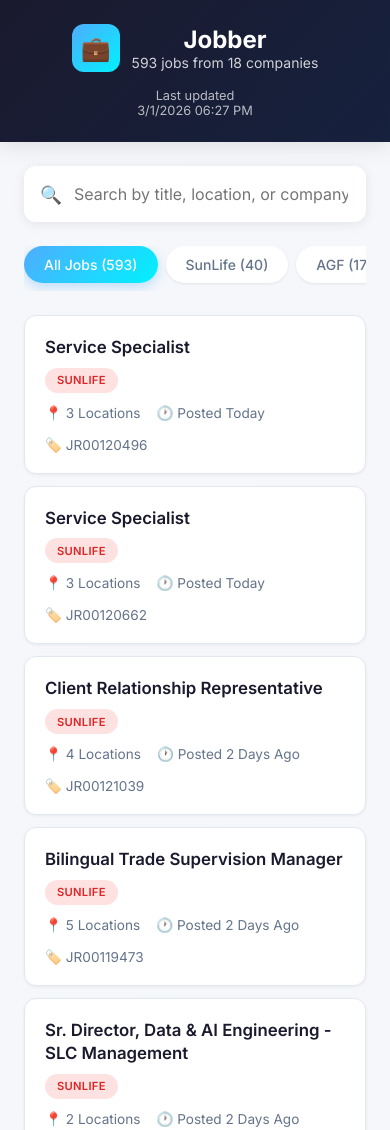
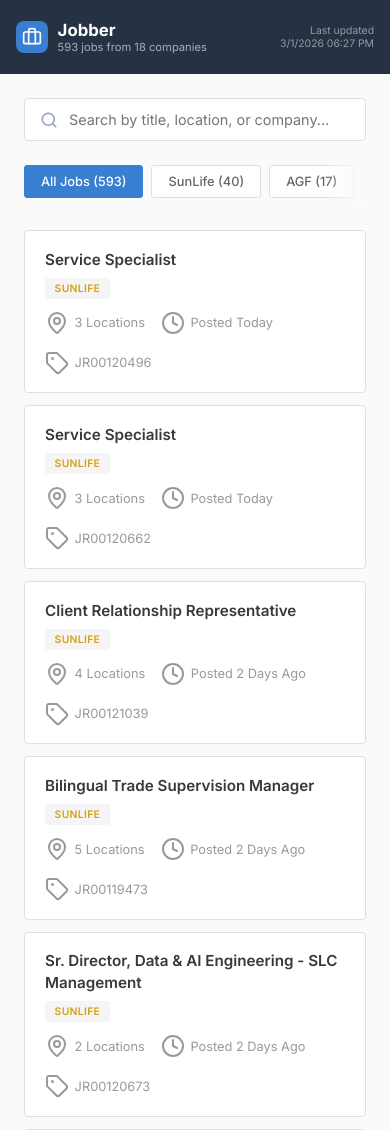
Before and after one commit to srv91/jobber, a website: page index.html in a window 390 px wide. Shown: the top 1130 px of the page. Drawn offline with nearby package versions, Linux system fonts and the light colour scheme.

Commit message:
style fixes

```diff
--- a/index.html
+++ b/index.html
@@ -6,70 +6,71 @@
   <title>Jobber</title>
   <link rel="preconnect" href="https://fonts.googleapis.com">
   <link href="https://fonts.googleapis.com/css2?family=Inter:wght@400;500;600;700&display=swap" rel="stylesheet">
+  <script src="https://unpkg.com/lucide@latest"></script>
   <style>
     * { margin: 0; padding: 0; box-sizing: border-box; }
 
     body {
       font-family: 'Inter', -apple-system, BlinkMacSystemFont, sans-serif;
-      background: linear-gradient(135deg, #f5f7fa 0%, #e4e8ec 100%);
+      background: #fafafa;
       min-height: 100vh;
-      color: #1a1a2e;
+      color: #393939;
+    }
+
+    .container {
+      max-width: 960px;
+      margin: 0 auto;
+      padding: 0 1.5rem;
     }
 
     header {
-      background: linear-gradient(135deg, #1a1a2e 0%, #16213e 100%);
+      background: #263244;
       color: white;
-      padding: 2rem 1.5rem;
-      box-shadow: 0 4px 20px rgba(0,0,0,0.1);
+      padding: 1.25rem 0;
     }
 
     .header-content {
-      max-width: 1000px;
-      margin: 0 auto;
       display: flex;
       justify-content: space-between;
       align-items: center;
-      flex-wrap: wrap;
       gap: 1rem;
     }
 
     .logo {
       display: flex;
       align-items: center;
-      gap: 0.75rem;
+      gap: 0.6rem;
     }
 
     .logo-icon {
-      width: 48px;
-      height: 48px;
-      background: linear-gradient(135deg, #4facfe 0%, #00f2fe 100%);
-      border-radius: 12px;
+      width: 38px;
+      height: 38px;
+      background: #387ed1;
+      border-radius: 8px;
       display: flex;
       align-items: center;
       justify-content: center;
-      font-size: 1.5rem;
     }
 
     .logo h1 {
-      font-size: 1.5rem;
+      font-size: 1.25rem;
       font-weight: 700;
+      color: white;
     }
 
     .logo p {
-      font-size: 0.875rem;
-      opacity: 0.8;
+      font-size: 0.8rem;
+      color: rgba(255,255,255,0.6);
     }
 
     .header-meta {
       text-align: right;
-      font-size: 0.8rem;
-      opacity: 0.7;
+      font-size: 0.75rem;
+      color: rgba(255,255,255,0.5);
     }
 
-    main {
-      max-width: 1000px;
-      margin: 0 auto;
-      padding: 1.5rem;
+    main.container {
+      padding: 2rem 1.5rem 1.5rem;
     }
 
     .search-box {
@@ -79,35 +80,48 @@
 
     .search-box input {
       width: 100%;
-      padding: 1rem 1rem 1rem 3rem;
-      font-size: 1rem;
-      border: 2px solid transparent;
-      border-radius: 12px;
+      padding: 0.75rem 0.75rem 0.75rem 2.75rem;
+      font-size: 0.9rem;
+      border: 1px solid #e0e0e0;
+      border-radius: 4px;
       background: white;
-      box-shadow: 0 2px 12px rgba(0,0,0,0.08);
-      transition: all 0.2s;
+      transition: border-color 0.2s;
       font-family: inherit;
     }
 
     .search-box input:focus {
       outline: none;
-      border-color: #4facfe;
-      box-shadow: 0 4px 20px rgba(79, 172, 254, 0.15);
+      border-color: #387ed1;
     }
 
-    .search-box::before {
-      content: "🔍";
+    .search-box .search-icon {
       position: absolute;
       left: 1rem;
       top: 50%;
       transform: translateY(-50%);
-      font-size: 1.1rem;
+      color: #94a3b8;
+      width: 18px;
+      height: 18px;
+    }
+
+    .job-meta i {
+      width: 15px;
+      height: 15px;
+      flex-shrink: 0;
+    }
+
+    .tabs-wrapper {
+      position: relative;
+      margin-bottom: 1.5rem;
+    }
+
+    .tabs-wrapper.scrolled-end::after {
+      opacity: 0;
     }
 
     .tabs {
       display: flex;
       gap: 0.5rem;
-      margin-bottom: 1.5rem;
       overflow-x: auto;
       padding-bottom: 0.5rem;
       -webkit-overflow-scrolling: touch;
@@ -123,29 +137,28 @@
     }
 
     .tab {
-      padding: 0.625rem 1.25rem;
-      border: none;
-      border-radius: 50px;
-      font-size: 0.875rem;
+      padding: 0.5rem 1rem;
+      border: 1px solid #e0e0e0;
+      border-radius: 3px;
+      font-size: 0.8rem;
       font-weight: 500;
       cursor: pointer;
       white-space: nowrap;
-      transition: all 0.2s;
+      transition: all 0.15s;
       font-family: inherit;
       background: white;
-      color: #64748b;
-      box-shadow: 0 1px 3px rgba(0,0,0,0.08);
+      color: #666;
     }
 
     .tab:hover {
-      background: #f1f5f9;
-      color: #1a1a2e;
+      border-color: #387ed1;
+      color: #387ed1;
     }
 
     .tab.active {
-      background: linear-gradient(135deg, #4facfe 0%, #00f2fe 100%);
+      background: #387ed1;
+      border-color: #387ed1;
       color: white;
-      box-shadow: 0 4px 12px rgba(79, 172, 254, 0.35);
     }
 
     .job-list {
@@ -159,21 +172,18 @@
       text-decoration: none;
       color: inherit;
       background: white;
-      border-radius: 12px;
-      padding: 1.25rem;
-      box-shadow: 0 1px 3px rgba(0,0,0,0.06);
-      transition: all 0.2s;
-      border: 1px solid #e2e8f0;
+      border-radius: 4px;
+      padding: 1.1rem 1.25rem;
+      transition: all 0.15s;
+      border: 1px solid #e0e0e0;
     }
 
     .job-card:hover {
-      box-shadow: 0 8px 25px rgba(0,0,0,0.1);
-      transform: translateY(-2px);
-      border-color: #4facfe;
+      border-color: #387ed1;
     }
 
     .job-card:hover .job-title {
-      color: #4facfe;
+      color: #387ed1;
     }
 
     .job-header {
@@ -185,20 +195,20 @@
     }
 
     .job-title {
-      font-size: 1.05rem;
+      font-size: 0.95rem;
       font-weight: 600;
-      color: #1a1a2e;
+      color: #393939;
       line-height: 1.4;
     }
 
     .job-badge {
-      font-size: 0.7rem;
+      font-size: 0.65rem;
       font-weight: 600;
-      padding: 0.35rem 0.75rem;
-      border-radius: 50px;
+      padding: 0.25rem 0.6rem;
+      border-radius: 3px;
       white-space: nowrap;
       text-transform: uppercase;
-      letter-spacing: 0.025em;
+      letter-spacing: 0.03em;
       flex-shrink: 0;
     }
 
@@ -206,8 +216,8 @@
       display: flex;
       flex-wrap: wrap;
       gap: 1rem;
-      font-size: 0.85rem;
-      color: #64748b;
+      font-size: 0.8rem;
+      color: #999;
     }
 
     .job-meta span {
@@ -235,34 +245,31 @@
     }
 
     /* Company badge colors */
-    .badge-sunlife { background: #fee2e2; color: #dc2626; }
-    .badge-agf { background: #dbeafe; color: #2563eb; }
-    .badge-fidelity { background: #d1fae5; color: #059669; }
-    .badge-imco { background: #fef3c7; color: #d97706; }
-    .badge-optrust { background: #e0e7ff; color: #4f46e5; }
-    .badge-aviva { background: #fce7f3; color: #db2777; }
-    .badge-blackrock { background: #1a1a2e; color: white; }
-    .badge-canadalife { background: #dcfce7; color: #16a34a; }
-    .badge-cibcmellon { background: #fee2e2; color: #b91c1c; }
-    .badge-alterna { background: #e0f2fe; color: #0369a1; }
-    .badge-meridian { background: #fef9c3; color: #a16207; }
-    .badge-cooperators { background: #d1fae5; color: #047857; }
-    .badge-igm { background: #ede9fe; color: #6d28d9; }
-.badge-statestreet { background: #e0e7ff; color: #3730a3; }
-    .badge-raymondjames { background: #fce7f3; color: #be185d; }
-    .badge-mackenzie { background: #fff7ed; color: #c2410c; }
-    .badge-richardson { background: #f0fdf4; color: #166534; }
-    .badge-iawealth { background: #dbeafe; color: #1d4ed8; }
+    .badge-sunlife { background: #f5f5f5; color: #d4a017; }
+    .badge-agf { background: #f5f5f5; color: #2a6cb6; }
+    .badge-fidelity { background: #f5f5f5; color: #2e7d32; }
+    .badge-imco { background: #f5f5f5; color: #c67c00; }
+    .badge-optrust { background: #f5f5f5; color: #4a5899; }
+    .badge-aviva { background: #f5f5f5; color: #d4a017; }
+    .badge-blackrock { background: #393939; color: #fff; }
+    .badge-canadalife { background: #f5f5f5; color: #2e7d32; }
+    .badge-cibcmellon { background: #f5f5f5; color: #c62828; }
+    .badge-alterna { background: #f5f5f5; color: #2a6cb6; }
+    .badge-meridian { background: #f5f5f5; color: #00695c; }
+    .badge-cooperators { background: #f5f5f5; color: #2e7d32; }
+    .badge-igm { background: #f5f5f5; color: #5c35a3; }
+    .badge-statestreet { background: #f5f5f5; color: #1a3c6e; }
+    .badge-raymondjames { background: #f5f5f5; color: #1a5c2e; }
+    .badge-mackenzie { background: #f5f5f5; color: #c44e00; }
+    .badge-richardson { background: #f5f5f5; color: #1a3c6e; }
+    .badge-iawealth { background: #f5f5f5; color: #2a6cb6; }
 
     .error-banner {
-      max-width: 1000px;
-      margin: 1rem auto 0;
-      padding: 0.75rem 1rem;
-      background: #fef3c7;
-      border: 1px solid #f59e0b;
-      border-radius: 10px;
-      font-size: 0.85rem;
-      color: #92400e;
+      padding: 0.65rem 0;
+      background: #fff8e1;
+      border-bottom: 1px solid #ffe082;
+      font-size: 0.8rem;
+      color: #8d6e00;
       display: none;
     }
 
@@ -282,7 +289,7 @@
       border: none;
       font-size: 1rem;
       cursor: pointer;
-      color: #92400e;
+      color: #8d6e00;
       transition: transform 0.2s;
     }
 
@@ -294,7 +301,7 @@
       display: none;
       margin-top: 0.5rem;
       padding-top: 0.5rem;
-      border-top: 1px solid #f59e0b;
+      border-top: 1px solid #ffe082;
     }
 
     .error-banner-details ul {
@@ -305,19 +312,35 @@
     }
 
     @media (max-width: 640px) {
-      header { padding: 1.5rem 1rem; }
-      .header-content { flex-direction: column; text-align: center; }
-      .header-meta { text-align: center; }
+      .container { padding: 0 1rem; }
+      main.container { padding-top: 1.5rem; }
+      .logo-icon { width: 32px; height: 32px; }
+      .logo h1 { font-size: 1.05rem; }
+      .logo p { font-size: 0.7rem; }
+      .header-meta { font-size: 0.65rem; }
       .job-header { flex-direction: column; gap: 0.5rem; }
       .job-badge { align-self: flex-start; }
+      .tabs-wrapper::after {
+        content: '';
+        position: absolute;
+        right: 0;
+        top: 0;
+        bottom: 0;
+        width: 40px;
+        background: linear-gradient(to right, transparent, #fafafa);
+        pointer-events: none;
+        transition: opacity 0.2s;
+      }
+      .tabs::-webkit-scrollbar { display: none; }
+      .tabs { scrollbar-width: none; }
     }
   </style>
 </head>
 <body>
   <header>
-    <div class="header-content">
+    <div class="container header-content">
       <div class="logo">
-        <div class="logo-icon">💼</div>
+        <div class="logo-icon"><i data-lucide="briefcase" style="width:20px;height:20px;color:white"></i></div>
         <div>
           <h1>Jobber</h1>
           <p id="stats">Loading jobs...</p>
@@ -328,19 +351,24 @@
   </header>
 
   <div class="error-banner" id="error-banner">
-    <div class="error-banner-header" onclick="toggleErrors()">
-      <span id="error-summary"></span>
-      <button class="error-banner-toggle" id="error-toggle">▼</button>
+    <div class="container">
+      <div class="error-banner-header" onclick="toggleErrors()">
+        <span id="error-summary"></span>
+        <button class="error-banner-toggle" id="error-toggle"><i data-lucide="chevron-down" style="width:16px;height:16px"></i></button>
+      </div>
+      <div class="error-banner-details" id="error-details"></div>
     </div>
-    <div class="error-banner-details" id="error-details"></div>
   </div>
 
-  <main>
+  <main class="container">
     <div class="search-box">
+      <i data-lucide="search" class="search-icon"></i>
       <input type="text" id="search" placeholder="Search by title, location, or company...">
     </div>
 
-    <div class="tabs" id="tabs"></div>
+    <div class="tabs-wrapper" id="tabs-wrapper">
+      <div class="tabs" id="tabs"></div>
+    </div>
     <div class="job-list" id="jobs"></div>
     <div class="stats-bar" id="footer-stats"></div>
   </main>
@@ -388,7 +416,7 @@ statestreet: 'badge-statestreet',
       } catch (e) {
         document.getElementById('jobs').innerHTML = `
           <div class="empty-state">
-            <div class="empty-state-icon">⚠️</div>
+            <div class="empty-state-icon"><i data-lucide="alert-triangle"></i></div>
             <p>Could not load jobs. Make sure jobs.json exists.</p>
           </div>`;
       }
@@ -409,6 +437,7 @@ statestreet: 'badge-statestreet',
       activeTab = tab;
       renderTabs();
       renderJobs();
+      lucide.createIcons();
     }
 
     function renderJobs() {
@@ -437,7 +466,7 @@ statestreet: 'badge-statestreet',
       if (jobs.length === 0) {
         document.getElementById('jobs').innerHTML = `
           <div class="empty-state">
-            <div class="empty-state-icon">🔍</div>
+            <div class="empty-state-icon"><i data-lucide="search-x"></i></div>
             <p>No jobs found matching your search</p>
           </div>`;
         return;
@@ -450,9 +479,9 @@ statestreet: 'badge-statestreet',
             <span class="job-badge ${badgeClasses[j.companyId] || ''}">${j.company}</span>
           </div>
           <div class="job-meta">
-            <span>📍 ${j.location}</span>
-            <span>🕐 ${j.postedDate}</span>
-            <span>🏷️ ${j.department}</span>
+            <span><i data-lucide="map-pin"></i> ${j.location}</span>
+            <span><i data-lucide="clock"></i> ${j.postedDate}</span>
+            <span><i data-lucide="tag"></i> ${j.department}</span>
           </div>
         </a>
       `).join('');
@@ -479,9 +508,17 @@ statestreet: 'badge-statestreet',
     document.getElementById('search').addEventListener('input', (e) => {
       searchQuery = e.target.value;
       renderJobs();
+      lucide.createIcons();
     });
 
-    loadJobs();
+    document.getElementById('tabs').addEventListener('scroll', function() {
+      const el = this;
+      const atEnd = el.scrollLeft + el.clientWidth >= el.scrollWidth - 10;
+      el.parentElement.classList.toggle('scrolled-end', atEnd);
+    });
+
+    loadJobs().then(() => lucide.createIcons());
+    lucide.createIcons();
   </script>
 </body>
 </html>
```
